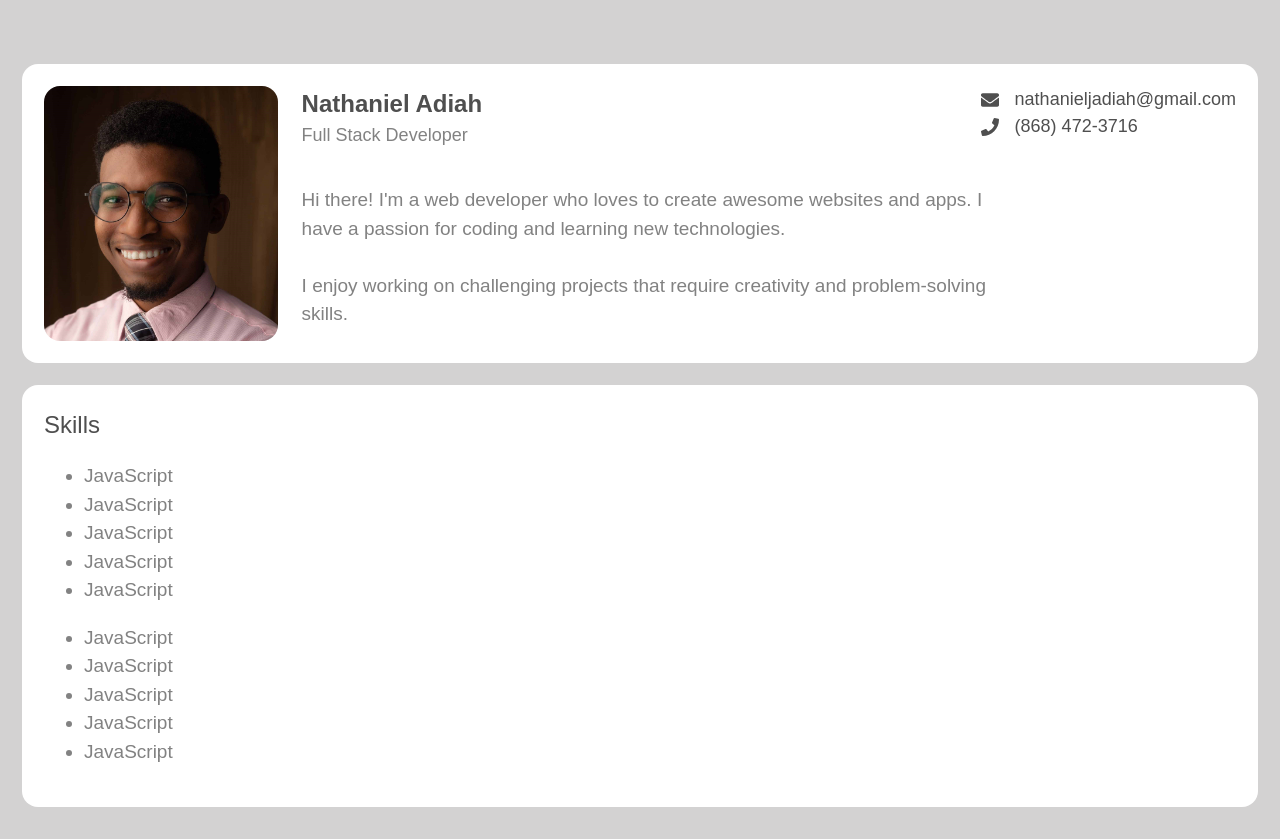
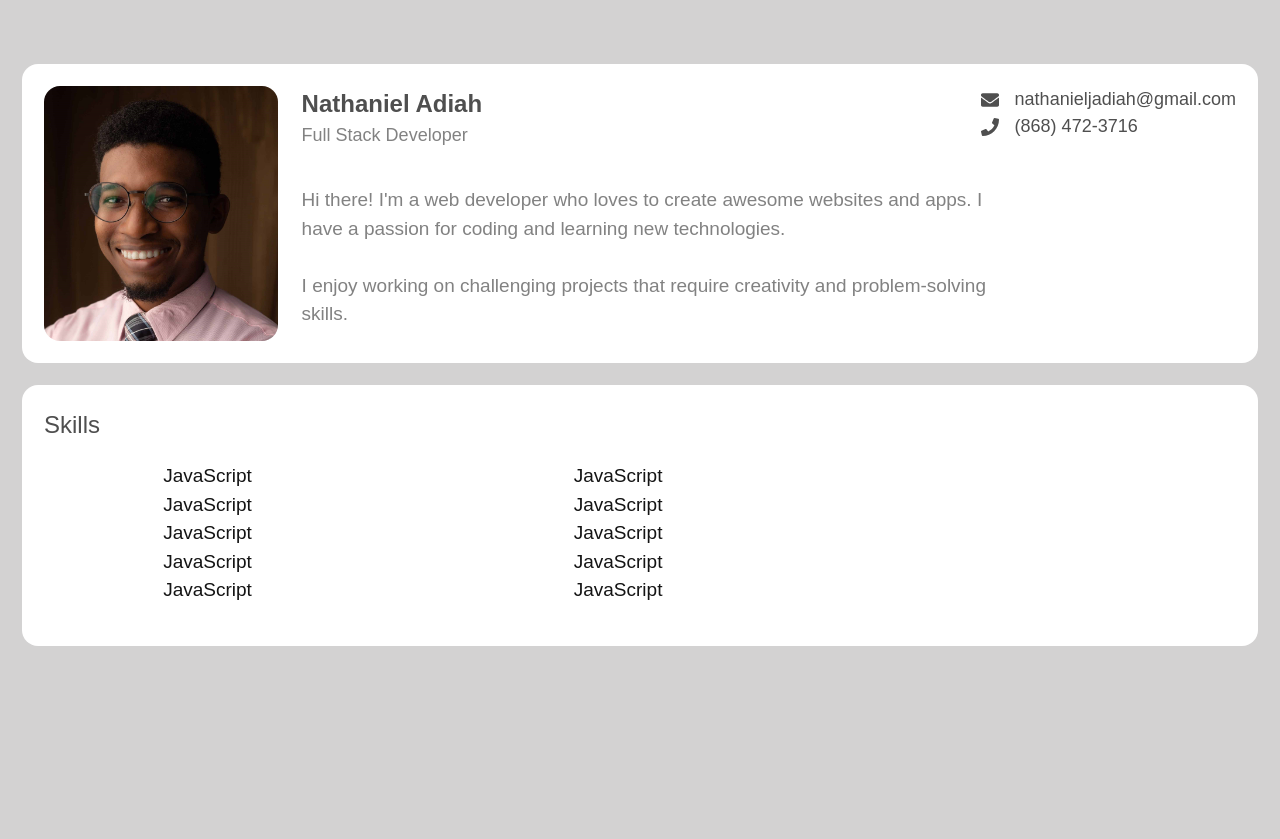
Before and after one commit to nathanieladiah/react-portfolio, a React (Vite) app: page / in a window 1280 px wide. After the commit the page ends 800 px from the top, so only its background shows below. Built offline with nearby package versions, Linux system fonts and the light colour scheme.

Commit message:
Add Skills card

```diff
--- a/src/App.jsx
+++ b/src/App.jsx
@@ -1,29 +1,11 @@
-import Card from "./components/Generic/Card/Card";
 import Intro from "./components/Intro/Intro";
+import Skills from "./components/Skills/Skills";
 
 const App = () => {
   return (
     <>
       <Intro />
-      <Card>
-        <h3 className="card__header">Skills</h3>
-        <div className="skills__container">
-          <ul className="skills_list">
-            <li className="skills__list--item">JavaScript</li>
-            <li className="skills__list--item">JavaScript</li>
-            <li className="skills__list--item">JavaScript</li>
-            <li className="skills__list--item">JavaScript</li>
-            <li className="skills__list--item">JavaScript</li>
-          </ul>
-          <ul className="skills_list">
-            <li className="skills__list--item">JavaScript</li>
-            <li className="skills__list--item">JavaScript</li>
-            <li className="skills__list--item">JavaScript</li>
-            <li className="skills__list--item">JavaScript</li>
-            <li className="skills__list--item">JavaScript</li>
-          </ul>
-        </div>
-      </Card>
+      <Skills />
     </>
   );
 };
--- /dev/null
+++ b/src/components/Skills/Skills.jsx
@@ -0,0 +1,27 @@
+import Card from "../Generic/Card/Card";
+import "./skills.scss";
+
+const Skills = () => {
+  return (
+    <Card className="skills">
+      <h3 className="card__header">Skills</h3>
+      <div className="skills__container">
+        <ul className="skills__list">
+          <li className="skills__list--item">JavaScript</li>
+          <li className="skills__list--item">JavaScript</li>
+          <li className="skills__list--item">JavaScript</li>
+          <li className="skills__list--item">JavaScript</li>
+          <li className="skills__list--item">JavaScript</li>
+        </ul>
+        <ul className="skills__list">
+          <li className="skills__list--item">JavaScript</li>
+          <li className="skills__list--item">JavaScript</li>
+          <li className="skills__list--item">JavaScript</li>
+          <li className="skills__list--item">JavaScript</li>
+          <li className="skills__list--item">JavaScript</li>
+        </ul>
+      </div>
+    </Card>
+  );
+};
+export default Skills;
--- /dev/null
+++ b/src/components/Skills/skills.scss
@@ -0,0 +1,20 @@
+@use "../../sass/abstracts/" as abs;
+
+.skills {
+  grid-area: skills;
+
+  &__container {
+    padding-left: 10%;
+    display: flex;
+    gap: 30%;
+  }
+
+  &__list {
+    list-style: none;
+    padding: 0;
+
+    &--item {
+      color: var(--clr-dark);
+    }
+  }
+}
```
